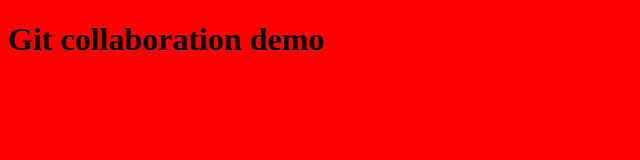
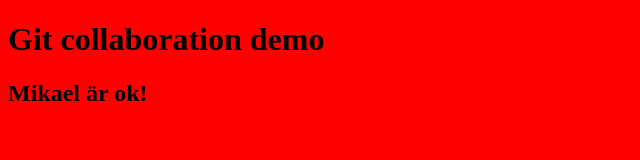
Before and after one commit to kreken89/git-collab-demo-kyh22, a plain HTML site: page index.html in a window 1280 px wide. Shown: the whole page, without its empty margins (0-640 px from the left). Drawn offline with Linux system fonts and the light colour scheme.

Commit message:
Added h2 in branch

```diff
--- a/index.html
+++ b/index.html
@@ -9,5 +9,6 @@
 </head>
 <body>
     <h1>Git collaboration demo</h1>
+    <h2>Mikael är ok!</h2>
 </body>
 </html>
```
